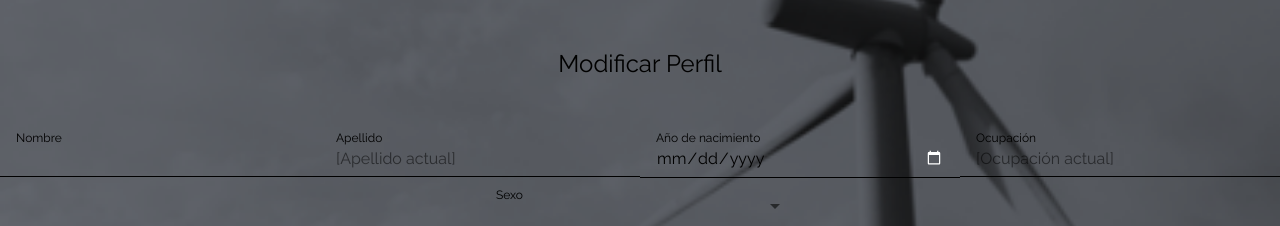
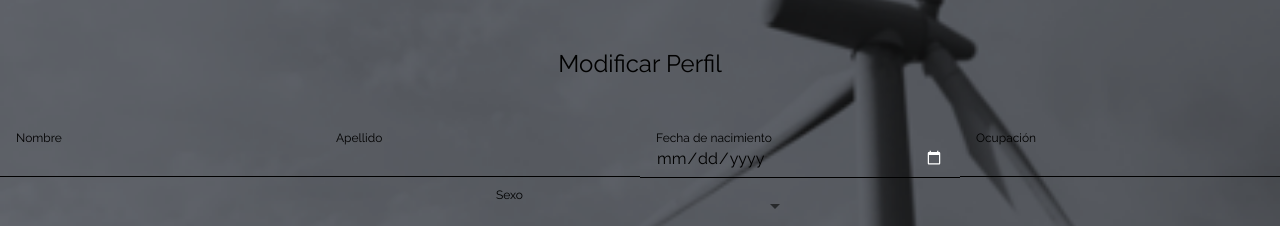
Before and after one commit to SostekMX/Sostek, a React (Create React App) app: page /Profile in a window 1280 px wide. Shown: the top 226 px of the page. Built offline with nearby package versions, Linux system fonts and the light colour scheme.

Commit message:
fix: reconectar campos del perfil al estado y al backend

```diff
--- a/src/pages/profile/Profile.tsx
+++ b/src/pages/profile/Profile.tsx
@@ -4,32 +4,32 @@ import axios from 'axios';
 
 import './Profile.css'
 
-
-
 const Profile: React.FC = () => {
 
-    const [email, setEmail] = useState< string | null>('');
-    const [name, setName] = useState< string | null>('');
-    const [surname, setSurname] = useState< string | null>('');
+    const [email, setEmail] = useState<string>('');
+    const [name, setName] = useState<string>('');
+    const [surname, setSurname] = useState<string>('');
+    const [birthDate, setBirthDate] = useState<string>('');
+    const [occupation, setOccupation] = useState<string>('');
+    const [gender, setGender] = useState<string>('');
     const [message, setMessage] = useState<string>('');
     const [showAlert, setShowAlert] = useState<boolean>(false);
 
     useEffect(() => {
-        //NativeStorage.getItem('user_email').then(
-        // data => setEmail(data)
-        //);
-        let user_email = sessionStorage.getItem('user_email');
-        setEmail(user_email);
-    }, [])
+        setEmail(localStorage.getItem('user_email') ?? '');
+    }, []);
 
     function editUser() {
         axios.post('http://localhost:8080/user/edit', {
-            email: email,
-            name: name,
-            surname: surname
+            email,
+            name,
+            surname,
+            birth_date: birthDate,
+            occupation,
+            gender,
         }).then(function (response) {
-            setMessage(response.data.message)
-            setShowAlert(true)
+            setMessage(response.data.message);
+            setShowAlert(true);
         }).catch(function (error) {
             console.log(error);
         });
@@ -43,24 +43,24 @@ const Profile: React.FC = () => {
             <IonRow class='space'></IonRow>
             <IonRow className='align-center'>
                 <IonItem color='none' className='input-field'>
-                    <IonLabel position='stacked' >Nombre</IonLabel>
-                    <IonInput  value={name} onIonChange={(e) => setName(e.target.value as string)} type='text'></IonInput>
+                    <IonLabel position='stacked'>Nombre</IonLabel>
+                    <IonInput value={name} onIonChange={(e) => setName(e.target.value as string)} type='text' />
                 </IonItem>
                 <IonItem color='none' className='input-field'>
-                    <IonLabel position='stacked' >Apellido</IonLabel>
-                    <IonInput  value={surname} onIonChange={(e) => setSurname(e.target.value as string)} type='text' placeholder='[Apellido actual]'></IonInput>
+                    <IonLabel position='stacked'>Apellido</IonLabel>
+                    <IonInput value={surname} onIonChange={(e) => setSurname(e.target.value as string)} type='text' />
                 </IonItem>
                 <IonItem color='none' className='input-field'>
-                    <IonLabel position='stacked' >Año de nacimiento</IonLabel>
-                    <IonInput type='date'></IonInput>
+                    <IonLabel position='stacked'>Fecha de nacimiento</IonLabel>
+                    <IonInput value={birthDate} onIonChange={(e) => setBirthDate(e.target.value as string)} type='date' />
                 </IonItem>
                 <IonItem color='none' className='input-field'>
-                    <IonLabel position='stacked' >Ocupación</IonLabel>
-                    <IonInput type='text' placeholder='[Ocupación actual]'></IonInput>
+                    <IonLabel position='stacked'>Ocupación</IonLabel>
+                    <IonInput value={occupation} onIonChange={(e) => setOccupation(e.target.value as string)} type='text' />
                 </IonItem>
                 <IonItem color='none' className='input-field'>
-                    <IonLabel position='stacked' >Sexo</IonLabel>
-                    <IonSelect>
+                    <IonLabel position='stacked'>Sexo</IonLabel>
+                    <IonSelect value={gender} onIonChange={(e) => setGender(e.target.value as string)}>
                         <IonSelectOption value="masculino">Masculino</IonSelectOption>
                         <IonSelectOption value="femenino">Femenino</IonSelectOption>
                     </IonSelect>
@@ -76,7 +76,7 @@ const Profile: React.FC = () => {
             <IonRow class='space'></IonRow>
             <IonRow className='align-center'>
                 <IonButton color='light-green' onClick={editUser}>Guardar cambios</IonButton>
-              <IonButton href="MainMenu"> Regresar  </IonButton>
+                <IonButton href="/MainMenu">Regresar</IonButton>
             </IonRow>
         </IonContent>
     );
```
Lines whose indentation alone changed are shown as unchanged.
